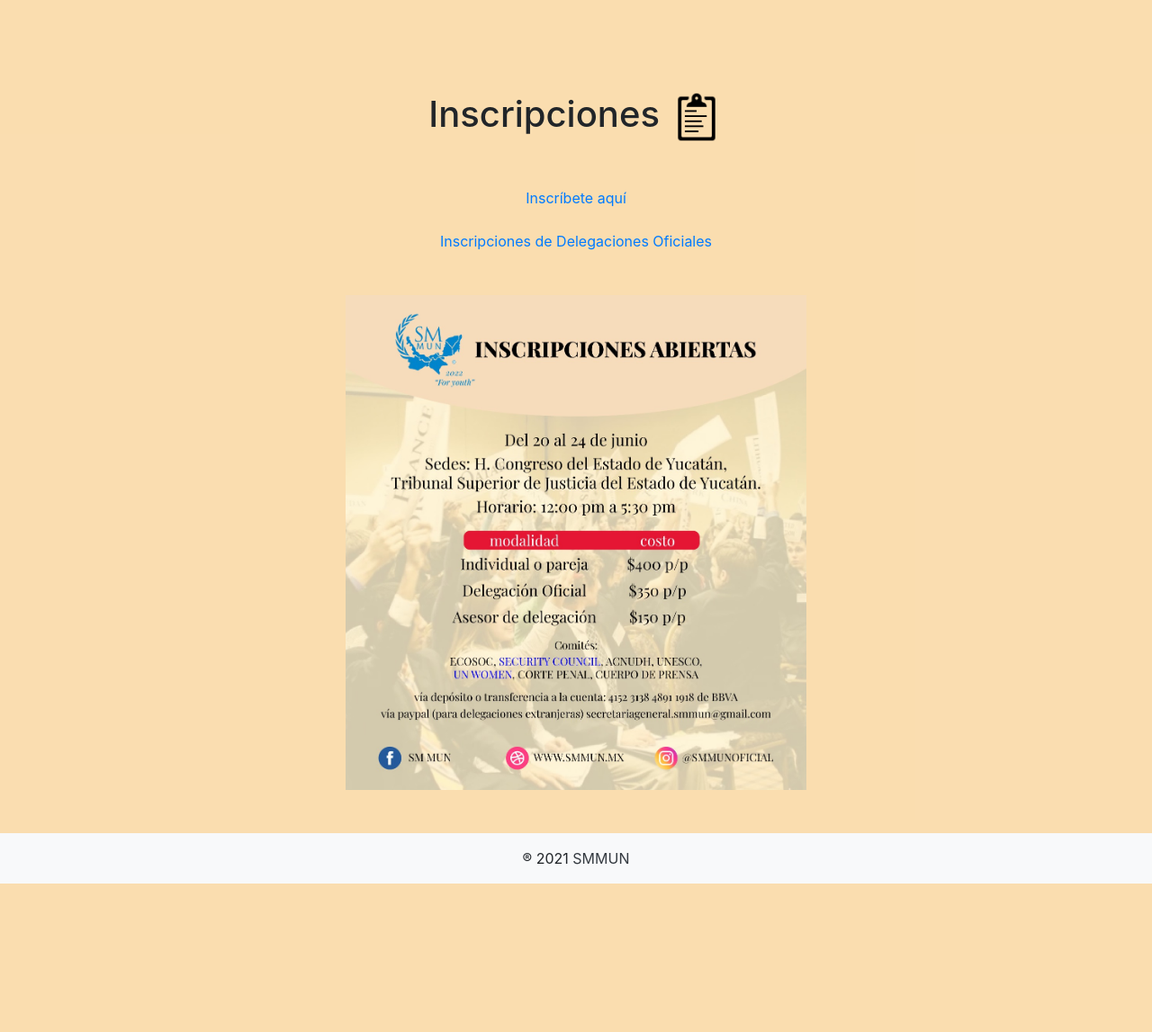
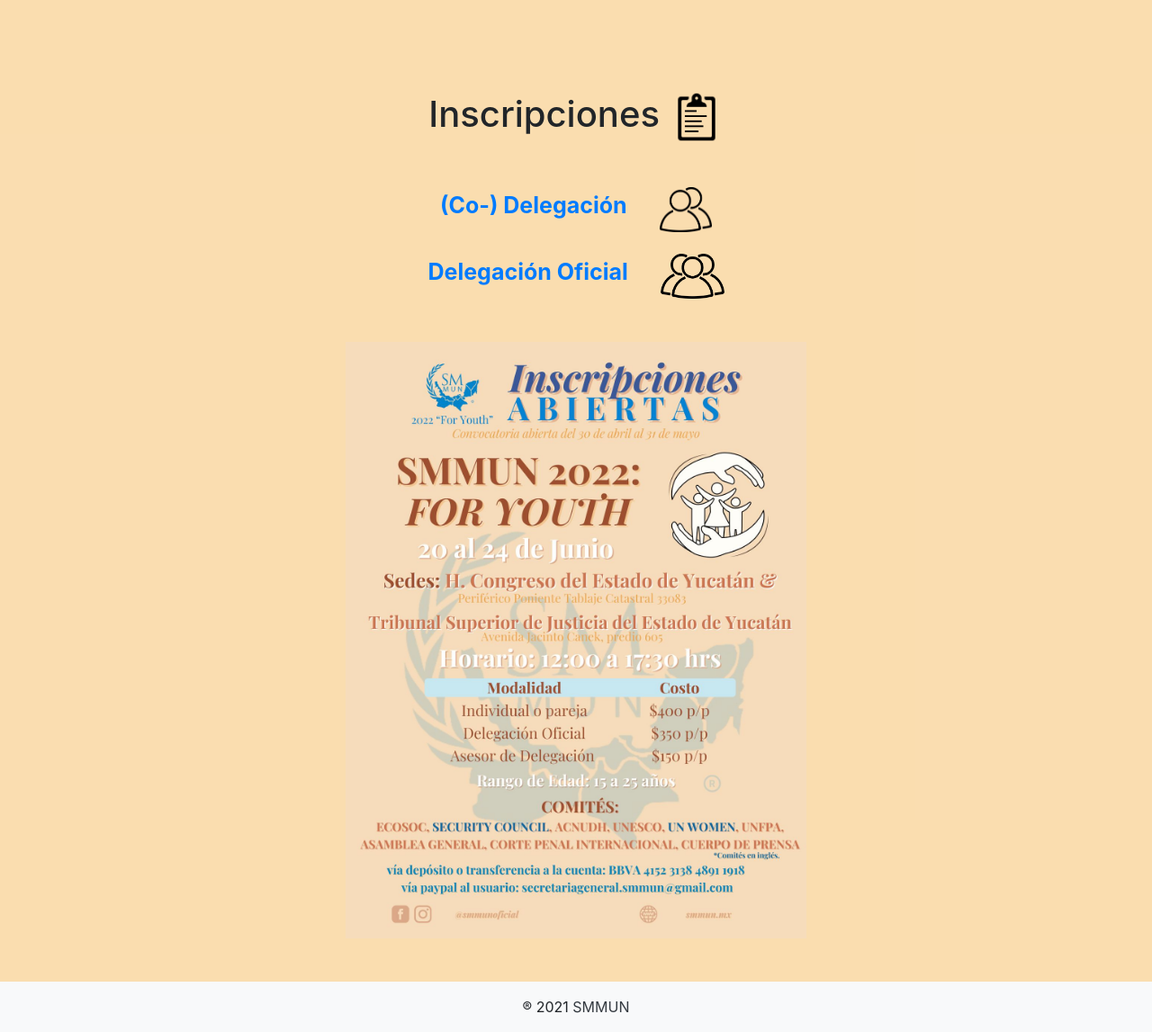
Before and after one commit to SMMUN0/smmun0.github.io, a PHP site: page /register.html in a window 1280 px wide. Shown: the part 106-1253 px from the top of the page at 90% size. Before the commit the page ends 1088 px from the top, so only its background shows below. Run offline with PHP 8.4, Linux system fonts and the light colour scheme.

Commit message:
inscripciones

```diff
--- a/register.html
+++ b/register.html
@@ -51,9 +51,9 @@
 			<iframe style="display: block; margin: auto;" src="https://docs.google.com/forms/d/e/1FAIpQLSeXpHHBeY5d8yZl1wF2DgmqQVxLYR7jBSZdMDfoNOF7gMJVpg/viewform?embedded=true" width="640" height="2200" frameborder="0" marginheight="0" marginwidth="0">Cargando…</iframe>
 
 		</div> -->
-		<center><a href="https://forms.gle/wkRRdULFSSDsLVvZ9" target="_blank">Inscríbete aquí</a></center>
+		<center><a class="ins" href="https://forms.gle/wkRRdULFSSDsLVvZ9" target="_blank">(Co-) Delegación    </a> <img src="./style/img/(co-)delegacion.png" alt="clipboard" style="height: 50px; display: inline; padding-left: 30px;"></center>
 		<br>
-		<center><a href="https://forms.gle/mPSRWheLKv9RijED8" target="_blank">Inscripciones de Delegaciones Oficiales</a></center>
+		<center><a class="ins" href="https://forms.gle/mPSRWheLKv9RijED8" target="_blank">Delegación Oficial    </a> <img src="./style/img/delegacionoficial.png" alt="clipboard" style="height: 50px; display: inline; padding-left: 30px;"></center>
 <br><br>
 		<center><img src="./style/img/flyer.jpg" alt="" style="width: 40%;"></center>
 		<br><br>
--- a/style/css/style.css
+++ b/style/css/style.css
@@ -14,3 +14,8 @@
     width: 80%;
     margin: auto;
 }
+
+a.ins {
+    font-size: 25px;
+    font-weight: bold;
+}
```
Also changed, not shown: style/img/(co-)delegacion.png (added), style/img/delegacionoficial.png (added), style/img/flyer.jpg.
